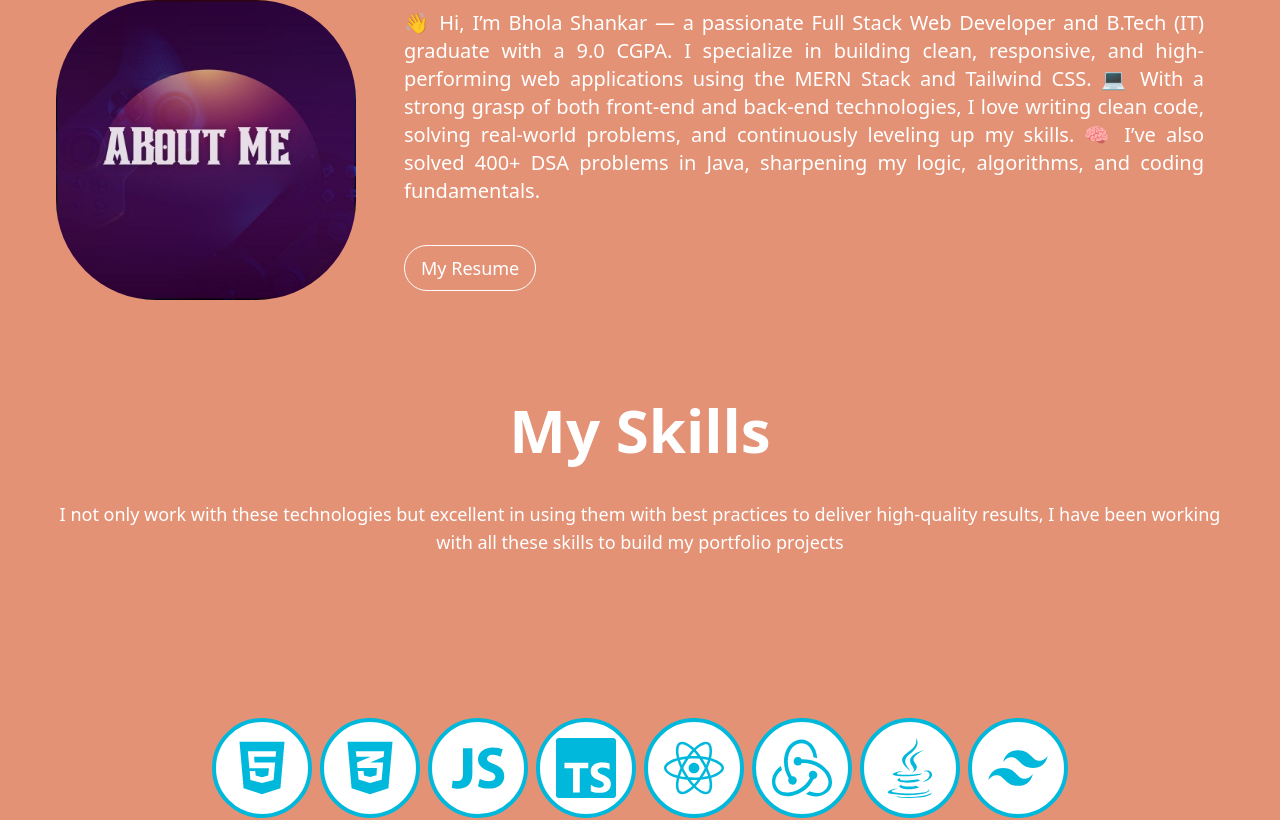
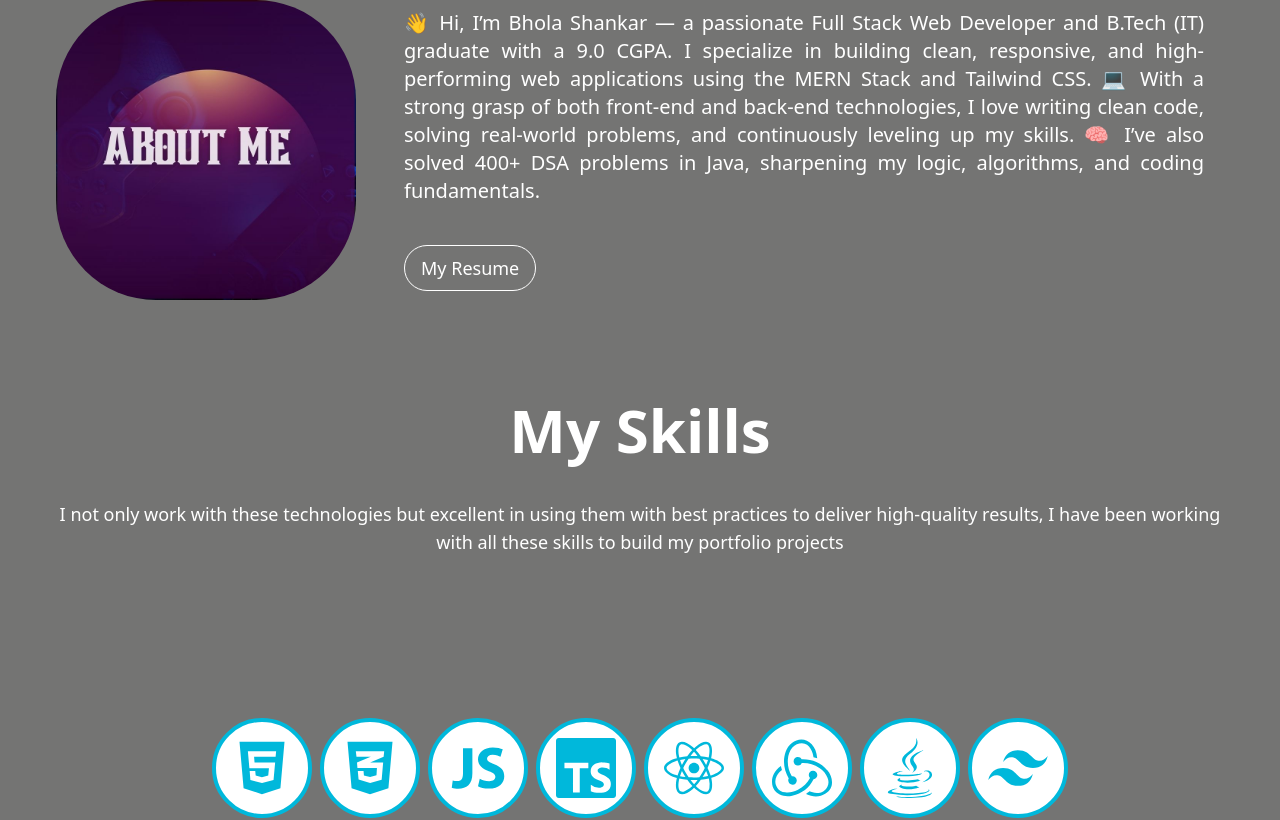
Before and after one commit to DilipBsr/myPorfolio, a React (Vite) app: page / in a window 1280 px wide. Shown: the part 903-1723 px from the top of the page. Built offline with nearby package versions, Linux system fonts and the light colour scheme.

Commit message:
About Me corrected

```diff
--- a/src/index.css
+++ b/src/index.css
@@ -2,6 +2,8 @@
 
 @import "tailwindcss";
 
+
+
 body {
-  background-color: #ce3e0e90;
+  background-color: #09090890;
 }
```
